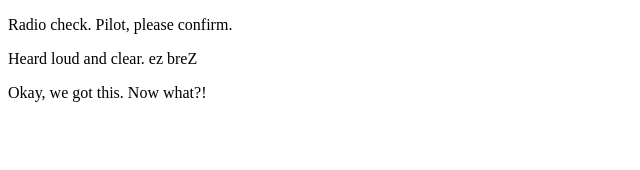
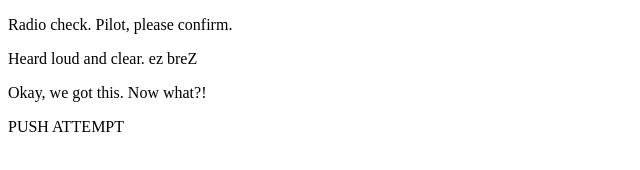
Before and after one commit to jnorrick/communication-log-control, a plain HTML site: page index.html in a window 1280 px wide. Shown: the whole page, without its empty margins (0-640 px from the left). Drawn offline with Linux system fonts and the light colour scheme.

Commit message:
test message

```diff
--- a/index.html
+++ b/index.html
@@ -4,5 +4,6 @@
     <p>Radio check. Pilot, please confirm.</p>
     <p>Heard loud and clear. ez breZ</p>
     <p>Okay, we got this. Now what?!</p>
+    <p>PUSH ATTEMPT</p>
 </body>
 </html>
```
